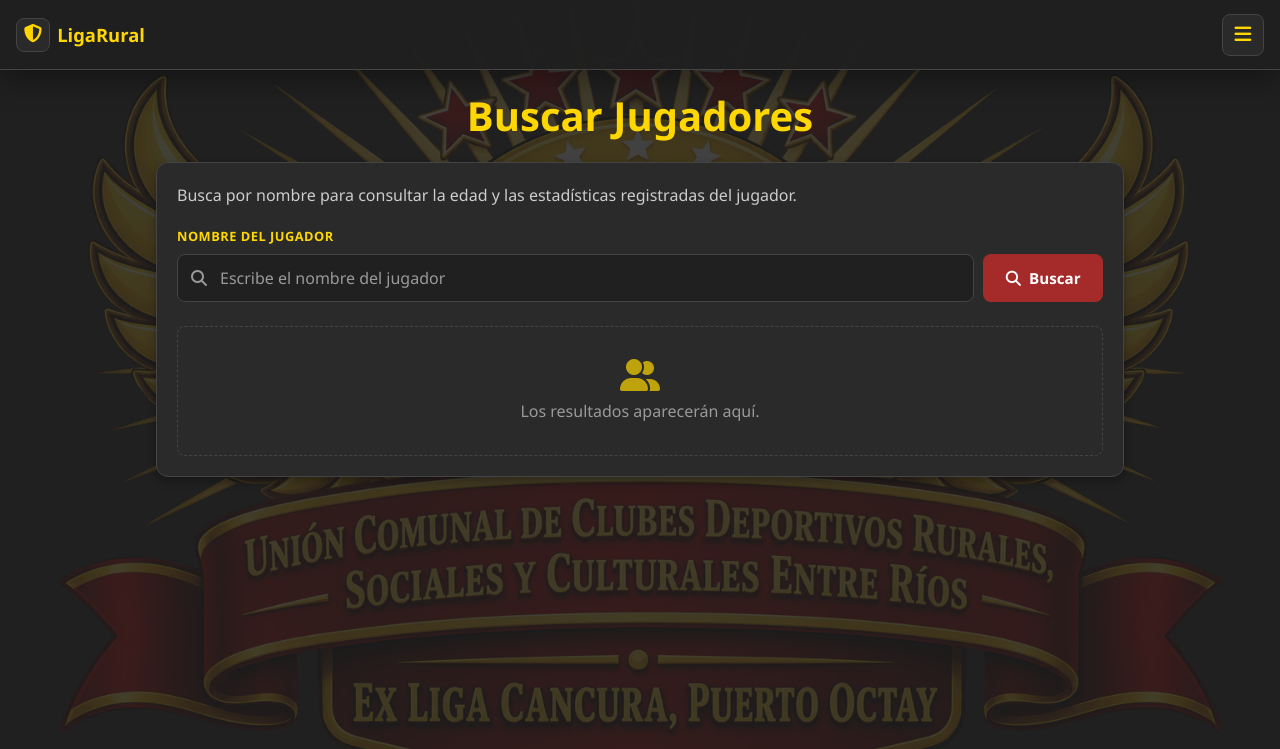
After one commit to Oppais2001/Aplicaci-n-web-de-Gesti-n-de-equipos-rurales, a Django app: page /jugadores/buscar/ in a window 1280 px wide. The commit adds this page. Shown: the top 749 px of the page. Run offline with Django 4.2, Linux system fonts and the light colour scheme; some libraries are stand-ins or nearby versions.

Commit message:
Buscar Jugadores

```diff
--- /dev/null
+++ b/myapp/templates/jugadores/buscar.html
@@ -0,0 +1,334 @@
+{% extends 'layouts/base.html' %}
+
+{% block content %}
+<div class="contenedor-busqueda-jugadores">
+    <div class="card-title">
+        <h1>Buscar Jugadores</h1>
+    </div>
+
+    <section class="card">
+        <p class="busqueda-intro">
+            Busca por nombre para consultar la edad y las estadísticas registradas del jugador.
+        </p>
+
+        <form method="get" action="{% url 'buscar_jugadores_publico' %}" class="busqueda-jugador-form" role="search">
+            <label for="buscar-jugador" class="busqueda-label">Nombre del jugador</label>
+            <div class="busqueda-jugador-controles">
+                <div class="busqueda-campo">
+                    <i class="fa-solid fa-magnifying-glass busqueda-icono" aria-hidden="true"></i>
+                    <input
+                        id="buscar-jugador"
+                        type="search"
+                        name="buscar_jugador"
+                        value="{{ buscar_jugador }}"
+                        placeholder="Escribe el nombre del jugador"
+                        autocomplete="off"
+                    >
+                </div>
+                <button type="submit" class="btn btn-buscar">
+                    <i class="fa-solid fa-magnifying-glass"></i>
+                    <span>Buscar</span>
+                </button>
+            </div>
+        </form>
+
+        {% if buscar_jugador %}
+            {% if jugadores_encontrados %}
+            <p class="resultados-resumen" aria-live="polite">
+                <strong>{{ jugadores_encontrados|length }}</strong>
+                resultado{{ jugadores_encontrados|length|pluralize }} para
+                «{{ buscar_jugador }}»
+            </p>
+
+            <div class="tabla-wrapper">
+                <table class="tabla-jugadores-publica tabla-responsive">
+                    <thead>
+                        <tr>
+                            <th scope="col">Jugador</th>
+                            <th scope="col">Equipo</th>
+                            <th scope="col">Edad</th>
+                            <th scope="col">Goles</th>
+                            <th scope="col">Amarillas</th>
+                            <th scope="col">Rojas</th>
+                        </tr>
+                    </thead>
+                    <tbody>
+                        {% for jugador in jugadores_encontrados %}
+                        <tr>
+                            <td data-label="Jugador"><strong>{{ jugador.nombre_simplificado }}</strong></td>
+                            <td data-label="Equipo">
+                                <span class="equipo-chip">{{ jugador.equipo.nombre_corto }}</span>
+                            </td>
+                            <td data-label="Edad">
+                                {% if jugador.edad != None %}{{ jugador.edad }} años{% else %}<span class="dato-vacio">—</span>{% endif %}
+                            </td>
+                            <td data-label="Goles">
+                                <span class="stat-goles">
+                                    <i class="fa-solid fa-futbol" aria-hidden="true"></i>
+                                    {{ jugador.goles_registrados }}
+                                </span>
+                            </td>
+                            <td data-label="Tarjetas amarillas">
+                                <span class="stat-tarjeta stat-amarilla">
+                                    <span class="tarjeta-icono" aria-hidden="true"></span>
+                                    {{ jugador.tarjetas_amarillas }}
+                                </span>
+                            </td>
+                            <td data-label="Tarjetas rojas">
+                                <span class="stat-tarjeta stat-roja">
+                                    <span class="tarjeta-icono" aria-hidden="true"></span>
+                                    {{ jugador.tarjetas_rojas }}
+                                </span>
+                            </td>
+                        </tr>
+                        {% endfor %}
+                    </tbody>
+                </table>
+            </div>
+
+            {% if jugadores_encontrados|length == 20 %}
+            <p class="nota-resultados">
+                <i class="fa-solid fa-circle-info"></i>
+                Se muestran hasta 20 coincidencias. Escribe más del nombre para acotar la búsqueda.
+            </p>
+            {% endif %}
+
+            {% else %}
+            <div class="estado-vacio">
+                <i class="fa-regular fa-face-frown" aria-hidden="true"></i>
+                <p class="sin-resultados-jugador">No se encontraron jugadores con ese nombre.</p>
+                <span>Revisa la ortografía o prueba con una parte del nombre.</span>
+            </div>
+            {% endif %}
+        {% else %}
+            <div class="estado-vacio estado-inicial">
+                <i class="fa-solid fa-user-group" aria-hidden="true"></i>
+                <span>Los resultados aparecerán aquí.</span>
+            </div>
+        {% endif %}
+    </section>
+</div>
+
+<style>
+.contenedor-busqueda-jugadores {
+    margin: 0 auto;
+    max-width: 1000px;
+    padding: 0 1rem 2rem;
+}
+
+.contenedor-busqueda-jugadores .card {
+    border: 1px solid var(--borde);
+    margin-top: 1rem;
+}
+
+.busqueda-intro {
+    color: var(--texto-tenue-2);
+}
+
+/* ---------- Buscador ---------- */
+.busqueda-jugador-form {
+    margin: 1.25rem 0 1.5rem;
+}
+
+.busqueda-label {
+    color: var(--color-principal);
+    display: block;
+    font-size: 0.8rem;
+    font-weight: 700;
+    letter-spacing: 0.04em;
+    margin-bottom: 0.5rem;
+    text-transform: uppercase;
+}
+
+.busqueda-jugador-controles {
+    display: flex;
+    gap: 0.6rem;
+}
+
+.busqueda-campo {
+    flex: 1;
+    min-width: 0;
+    position: relative;
+}
+
+.busqueda-icono {
+    color: var(--texto-tenue);
+    left: 14px;
+    pointer-events: none;
+    position: absolute;
+    top: 50%;
+    transform: translateY(-50%);
+}
+
+/* Sobrescribe el input global (wheat / 3vh / margin) */
+.busqueda-campo input {
+    background: #202020;
+    border: 1px solid var(--borde);
+    border-radius: var(--radio-md);
+    color: var(--texto-principal);
+    font-size: 1rem;
+    margin: 0;
+    min-height: 48px;
+    outline: none;
+    padding: 0 14px 0 42px;
+    transition: border-color 0.2s ease, box-shadow 0.2s ease;
+    width: 100%;
+}
+
+.busqueda-campo input::placeholder {
+    color: var(--texto-tenue);
+}
+
+.busqueda-campo input:focus {
+    border-color: var(--color-principal);
+    box-shadow: 0 0 0 3px rgba(255, 215, 0, 0.15);
+}
+
+/* Sobrescribe el button global (Impact / 1.5rem / margin) */
+.busqueda-jugador-controles .btn-buscar {
+    align-items: center;
+    background: var(--color-secundario);
+    border-radius: var(--radio-md);
+    display: inline-flex;
+    font-family: "Segoe UI", sans-serif;
+    font-size: 0.95rem;
+    font-weight: 700;
+    gap: 0.5rem;
+    justify-content: center;
+    margin: 0;
+    min-height: 48px;
+    padding: 0 1.4rem;
+    white-space: nowrap;
+}
+
+.busqueda-jugador-controles .btn-buscar:hover {
+    background: #8f2c1f;
+}
+
+/* ---------- Resultados ---------- */
+.resultados-resumen {
+    color: var(--texto-tenue-2);
+    font-size: 0.95rem;
+    margin-bottom: 0.75rem;
+}
+
+.resultados-resumen strong {
+    font-size: 1.1rem;
+}
+
+.tabla-jugadores-publica tbody tr:hover {
+    cursor: default;
+}
+
+.tabla-jugadores-publica th:nth-child(1) { width: 24%; }
+.tabla-jugadores-publica td strong {
+    color: var(--color-principal);
+    font-size: 1rem;
+}
+
+.equipo-chip {
+    background: rgba(255, 255, 255, 0.06);
+    border: 1px solid var(--borde);
+    border-radius: 999px;
+    display: inline-block;
+    font-size: 0.85rem;
+    font-weight: 600;
+    padding: 0.2rem 0.7rem;
+}
+
+.dato-vacio {
+    color: var(--texto-tenue);
+}
+
+.stat-goles {
+    align-items: center;
+    color: var(--color-principal);
+    display: inline-flex;
+    font-weight: 700;
+    gap: 0.4rem;
+}
+
+.stat-tarjeta {
+    align-items: center;
+    border-radius: 999px;
+    display: inline-flex;
+    font-size: 0.9rem;
+    font-weight: 700;
+    gap: 0.45rem;
+    padding: 0.2rem 0.65rem;
+}
+
+.tarjeta-icono {
+    border-radius: 2px;
+    display: inline-block;
+    height: 14px;
+    width: 10px;
+}
+
+.stat-amarilla {
+    background: rgba(255, 215, 0, 0.12);
+    border: 1px solid rgba(255, 215, 0, 0.35);
+    color: #ffd84d;
+}
+.stat-amarilla .tarjeta-icono { background: #ffd000; }
+
+.stat-roja {
+    background: rgba(231, 76, 60, 0.14);
+    border: 1px solid rgba(231, 76, 60, 0.4);
+    color: #ff8274;
+}
+.stat-roja .tarjeta-icono { background: #e74c3c; }
+
+.nota-resultados {
+    align-items: center;
+    color: var(--texto-tenue);
+    display: flex;
+    font-size: 0.9rem;
+    gap: 0.5rem;
+    margin: 0.9rem 0 0;
+}
+
+/* ---------- Estados vacíos ---------- */
+.estado-vacio {
+    align-items: center;
+    border: 1px dashed var(--borde);
+    border-radius: var(--radio-md);
+    color: var(--texto-tenue);
+    display: flex;
+    flex-direction: column;
+    gap: 0.5rem;
+    padding: 2rem 1rem;
+    text-align: center;
+}
+
+.estado-vacio > i {
+    color: var(--color-principal);
+    font-size: 2rem;
+    opacity: 0.7;
+}
+
+.sin-resultados-jugador {
+    color: var(--texto-principal);
+    font-weight: 600;
+    margin: 0;
+}
+
+/* ---------- Escritorio: números centrados ---------- */
+@media (min-width: 641px) {
+    .tabla-jugadores-publica th:nth-child(n+3),
+    .tabla-jugadores-publica td:nth-child(n+3) {
+        text-align: center;
+    }
+}
+
+/* ---------- Móvil ---------- */
+@media (max-width: 480px) {
+    .busqueda-jugador-controles {
+        flex-direction: column;
+    }
+    .busqueda-jugador-controles .btn-buscar {
+        width: 100%;
+    }
+}
+</style>
+{% endblock %}
--- a/myapp/templates/layouts/base.html
+++ b/myapp/templates/layouts/base.html
@@ -85,7 +85,6 @@
                         </ul>
                     </li>
 
-                    {% if user.is_staff %}
                     <li class="nav-item nav-dropdown">
                         <button class="dropdown-btn" type="button" aria-expanded="false">
                             <i class="fa fa-futbol"></i> Jugadores
@@ -93,14 +92,18 @@
                         </button>
                         <ul class="dropdown-content" aria-label="Menu de jugadores">
                             <li>
+                                <a href="{% url 'buscar_jugadores_publico' %}"><i class="fa fa-magnifying-glass"></i> Buscar jugador</a>
+                            </li>
+                            {% if user.is_staff %}
+                            <li>
                                 <a href="{% url 'ingresar_jugador' %}"><i class="fa fa-plus"></i> Crear jugador</a>
                             </li>
                             <li>
                                 <a href="{% url 'jugadores_receso' %}"><i class="fa-solid fa-user-clock"></i> Jugadores en receso</a>
                             </li>
+                            {% endif %}
                         </ul>
                     </li>
-                    {% endif %}
 
                     {% if user.is_staff %}
                     <li class="nav-item nav-dropdown">
--- a/myapp/urls.py
+++ b/myapp/urls.py
@@ -26,6 +26,7 @@ urlpatterns = [
     path('equipos/editar/<int:id_equipo>/', views.editar_equipo, name='editar_equipo'),
     path('equipos/eliminar/<str:nombre>/', views.eliminar_equipo, name='eliminar_equipo'),
     path('jugadores/ingresar_jugador', views.ingresar_jugador, name='ingresar_jugador'),
+    path('jugadores/buscar/', views.buscar_jugadores_publico, name='buscar_jugadores_publico'),
     path('jugadores/editar/<int:id>/', views.editar_jugador, name='editar_jugador'),
     path('jugadores/eliminar/<str:rut>/', views.eliminar_jugador, name='eliminar_jugador'),
     path('jugadores/receso', views.jugadores_receso, name='jugadores_receso'),
--- a/myapp/views.py
+++ b/myapp/views.py
@@ -207,7 +207,6 @@ def home(request):
     goles = GolPartido.objects.filter(equipo_id__in=equipos_visibles_ids)
     top_goleadores = _obtener_top_goleadores(goles)
     total_goleadores_no_registrados = goles.filter(jugador__isnull=True).count()
-
     return render(request, 'home.html', {
         'equipos': lista_equipos_dict,
         'total_equipos': len(equipos),
@@ -215,6 +214,49 @@ def home(request):
         'total_traspasos': total_traspasos,
         'top_goleadores': top_goleadores,
         'total_goleadores_no_registrados': total_goleadores_no_registrados,
+    })
+
+
+def buscar_jugadores_publico(request):
+    buscar_jugador = request.GET.get("buscar_jugador", "").strip()
+    jugadores_encontrados = []
+    if buscar_jugador:
+        jugadores_encontrados = list(
+            Jugador.objects
+            .filter(nombre__icontains=buscar_jugador)
+            .select_related("equipo")
+            .annotate(
+                tarjetas_amarillas=Count(
+                    "tarjetas",
+                    filter=Q(tarjetas__tipo_tarjeta="amarilla"),
+                    distinct=True,
+                ),
+                tarjetas_rojas=Count(
+                    "tarjetas",
+                    filter=Q(tarjetas__tipo_tarjeta="roja"),
+                    distinct=True,
+                ),
+                goles_registrados=Count(
+                    "goles",
+                    filter=Q(goles__autogol=False),
+                    distinct=True,
+                ),
+            )
+            .order_by("nombre")[:20]
+        )
+        hoy = timezone.localdate()
+        for jugador in jugadores_encontrados:
+            if jugador.fecha_nacimiento:
+                jugador.edad = hoy.year - jugador.fecha_nacimiento.year - (
+                    (hoy.month, hoy.day)
+                    < (jugador.fecha_nacimiento.month, jugador.fecha_nacimiento.day)
+                )
+            else:
+                jugador.edad = None
+
+    return render(request, "jugadores/buscar.html", {
+        "buscar_jugador": buscar_jugador,
+        "jugadores_encontrados": jugadores_encontrados,
     })
 
 
```
Also changed, not shown: db.sqlite3.
